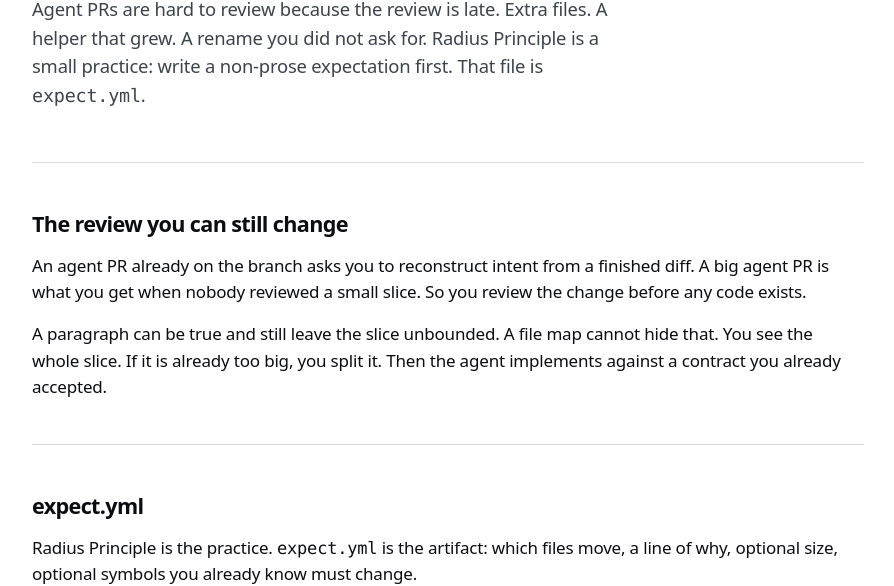
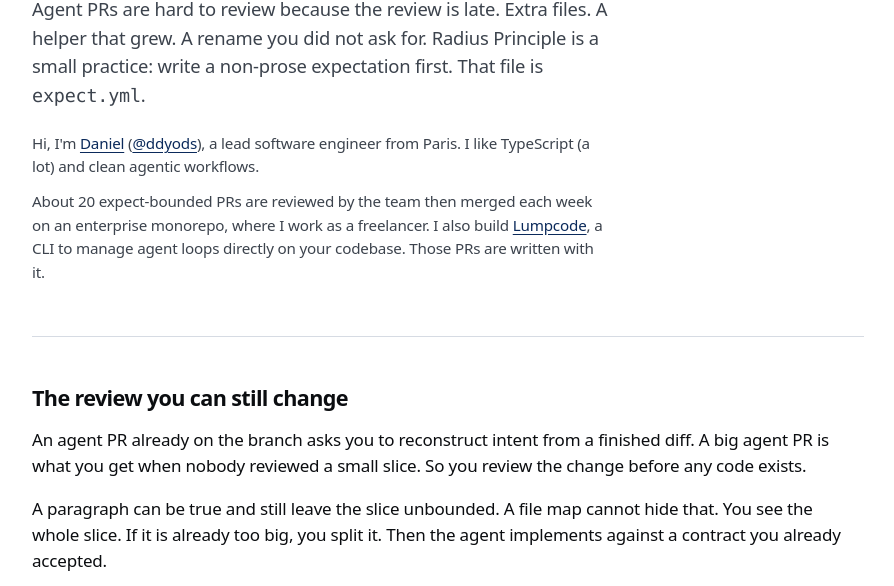
Before and after one commit to Danilouli/radius-principle, a website: page site/index.html in a window 1280 px wide. Shown: the part 229-815 px from the top of the page, without its empty margins (192-1086 px from the left). Drawn offline with Linux system fonts and the light colour scheme.

Commit message:
some updates

```diff
--- a/site/index.html
+++ b/site/index.html
@@ -39,6 +39,20 @@
             is a small practice: write a non-prose expectation first. That file
             is <code>expect.yml</code>.
           </p>
+          <div class="byline">
+            <p>
+              Hi, I'm <a href="https://github.com/danilouli">Daniel</a>
+              (<a href="https://x.com/ddyods">@ddyods</a>), a lead software engineer
+              from Paris. I like TypeScript (a lot) and clean agentic workflows.
+            </p>
+            <p>
+              About 20 expect-bounded PRs are reviewed by the team then merged
+              each week on an enterprise monorepo, where I work as a freelancer.
+              I also build <a href="https://lumpcode.com">Lumpcode</a>, a CLI to
+              manage agent loops directly on your codebase. Those PRs are written
+              with it.
+            </p>
+          </div>
         </section>
 
         <section>
@@ -130,15 +144,15 @@ files:
           <h2>Three skills</h2>
           <ul class="skills">
             <li>
-              <code class="cmd">/radius:expect</code>
+              <a class="cmd" href="https://github.com/danilouli/radius-principle/blob/main/skills/expect/SKILL.md"><code>/radius:expect</code></a>
               <span>Write <code>expect.yml</code> before any code.</span>
             </li>
             <li>
-              <code class="cmd">/radius:impl</code>
+              <a class="cmd" href="https://github.com/danilouli/radius-principle/blob/main/skills/impl/SKILL.md"><code>/radius:impl</code></a>
               <span>Implement to match that expect.</span>
             </li>
             <li>
-              <code class="cmd">/radius:drift</code>
+              <a class="cmd" href="https://github.com/danilouli/radius-principle/blob/main/skills/drift/SKILL.md"><code>/radius:drift</code></a>
               <span>Score how far the branch drifted from it.</span>
             </li>
           </ul>
@@ -158,7 +172,7 @@ files:
       </main>
 
       <footer class="site-footer">
-        Radius Principle, v1. A habit, not a platform. Write the expectation first.
+        Radius Principle, v1. MIT License. <a href="https://x.com/ddyods">@ddyods</a> on X.
       </footer>
     </div>
   </body>
--- a/site/styles.css
+++ b/site/styles.css
@@ -128,6 +128,21 @@ h1 {
   font-size: 1.15rem;
 }
 
+.byline {
+  margin: 1.35rem 0 0;
+  max-width: 36rem;
+  color: var(--muted);
+  font-size: 0.95rem;
+}
+
+.byline p {
+  margin: 0;
+}
+
+.byline p + p {
+  margin-top: 0.7rem;
+}
+
 h2 {
   margin: 0 0 0.75rem;
   font-size: 1.35rem;
```
